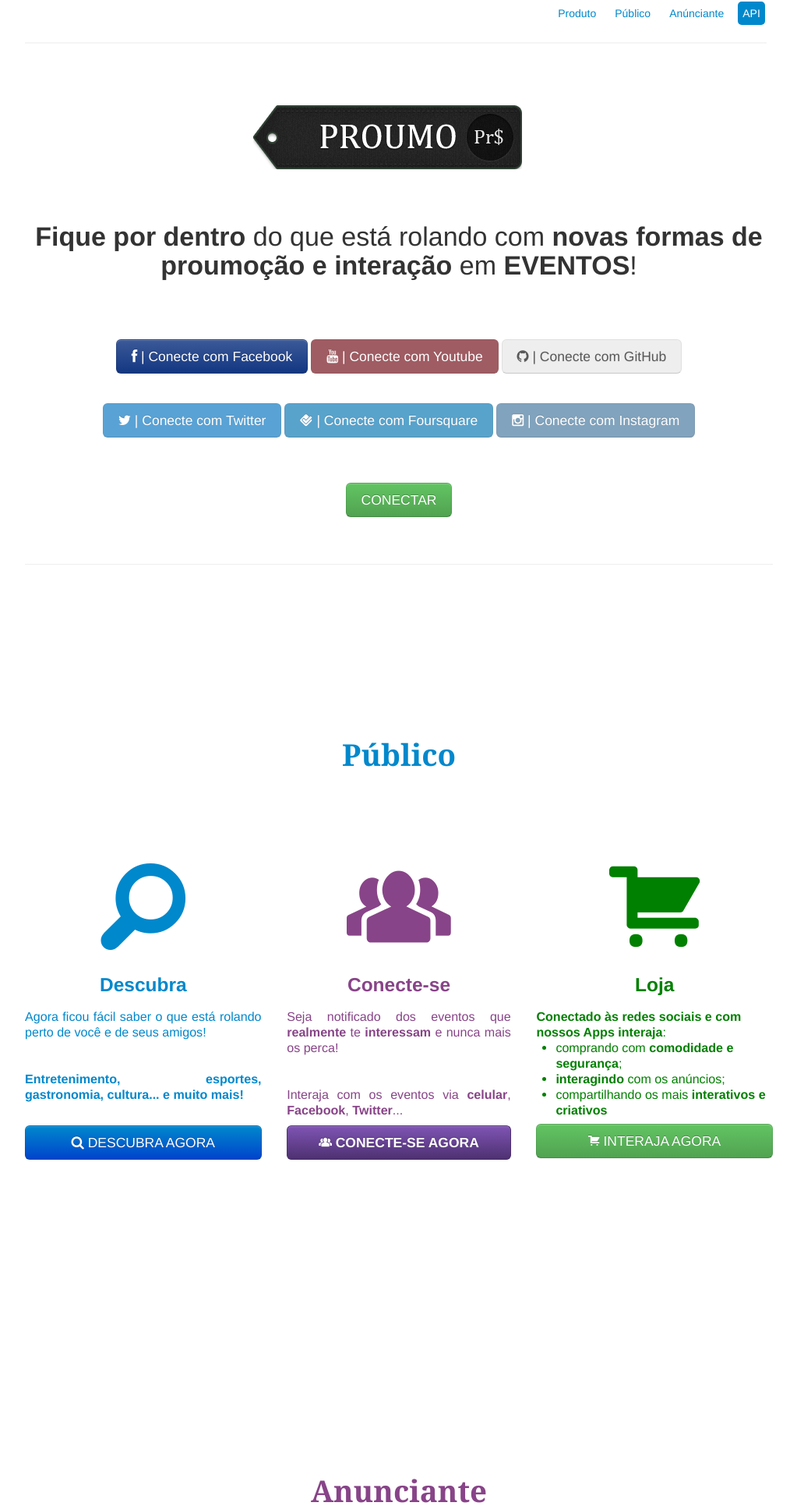
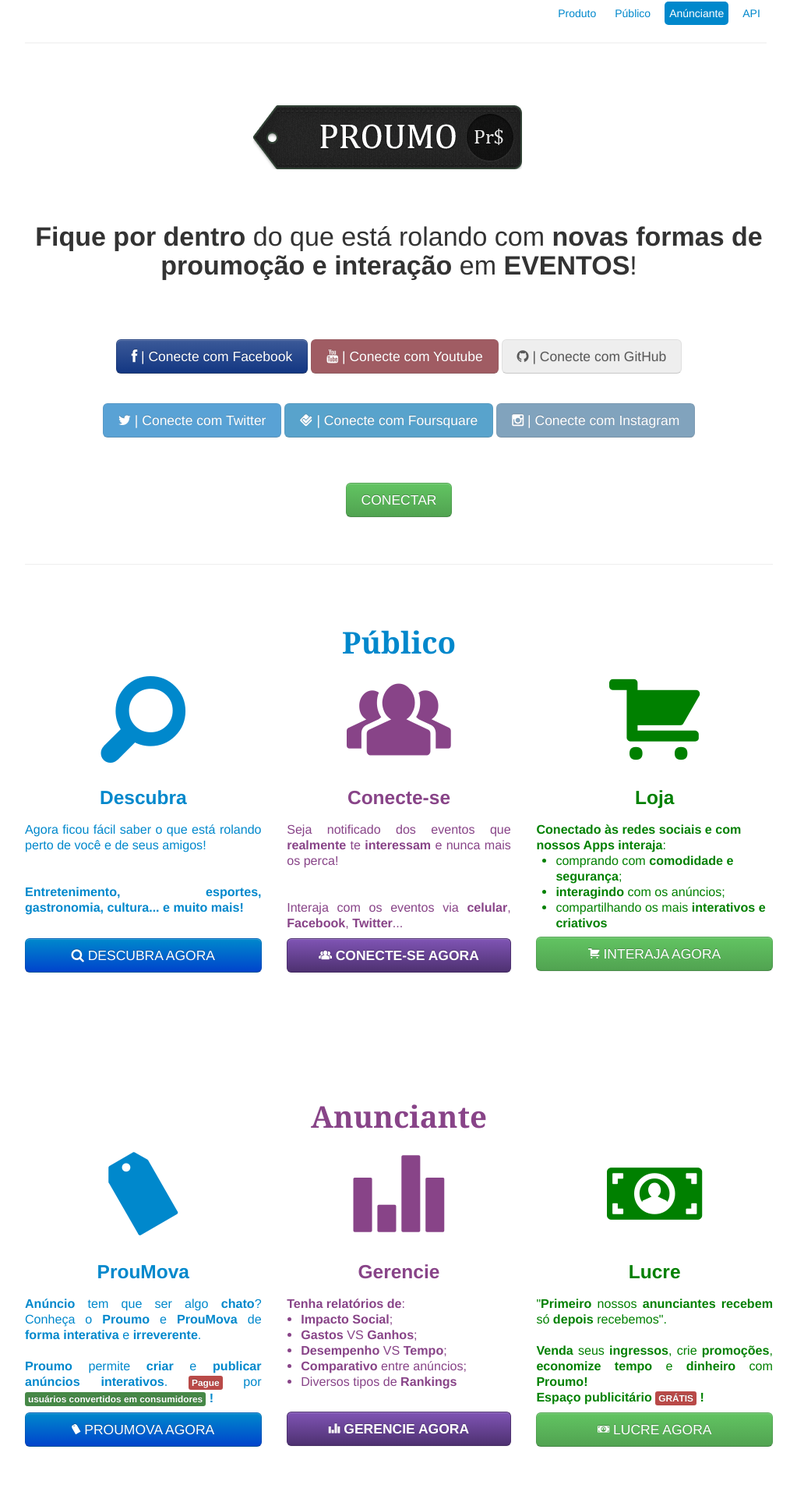
Before and after one commit to Proumo/Proumo-Landing, a PHP site: page / in a window 1280 px wide. Shown: the top 1931 px of the page at 78% size, without its empty margins (128-1151 px from the left). Run offline with PHP 8.4, Linux system fonts and the light colour scheme.

Commit message:
diminuição do espaçamento entre os tópicos

```diff
--- a/assets/css/app_estilos/style_geral.css
+++ b/assets/css/app_estilos/style_geral.css
@@ -85,15 +85,15 @@ body {
 	background: white;
 	z-index: 99999999;
 }
-.marketing .row-fluid {
-	margin: 10% 0;
+#marketing-publico h1, #marketing-anunciante h1, #marketing-api h1 {
+	padding-top: 5%;
 }
 .marketing h1 {
 	text-align: center;
 	font-family: Cambria, Georgia, serif;
 }
 
-#btn_internacional {
+#btn_internacional,  {
 	float: right;
 	margin: 2px 2px 0 0;
 }
```
